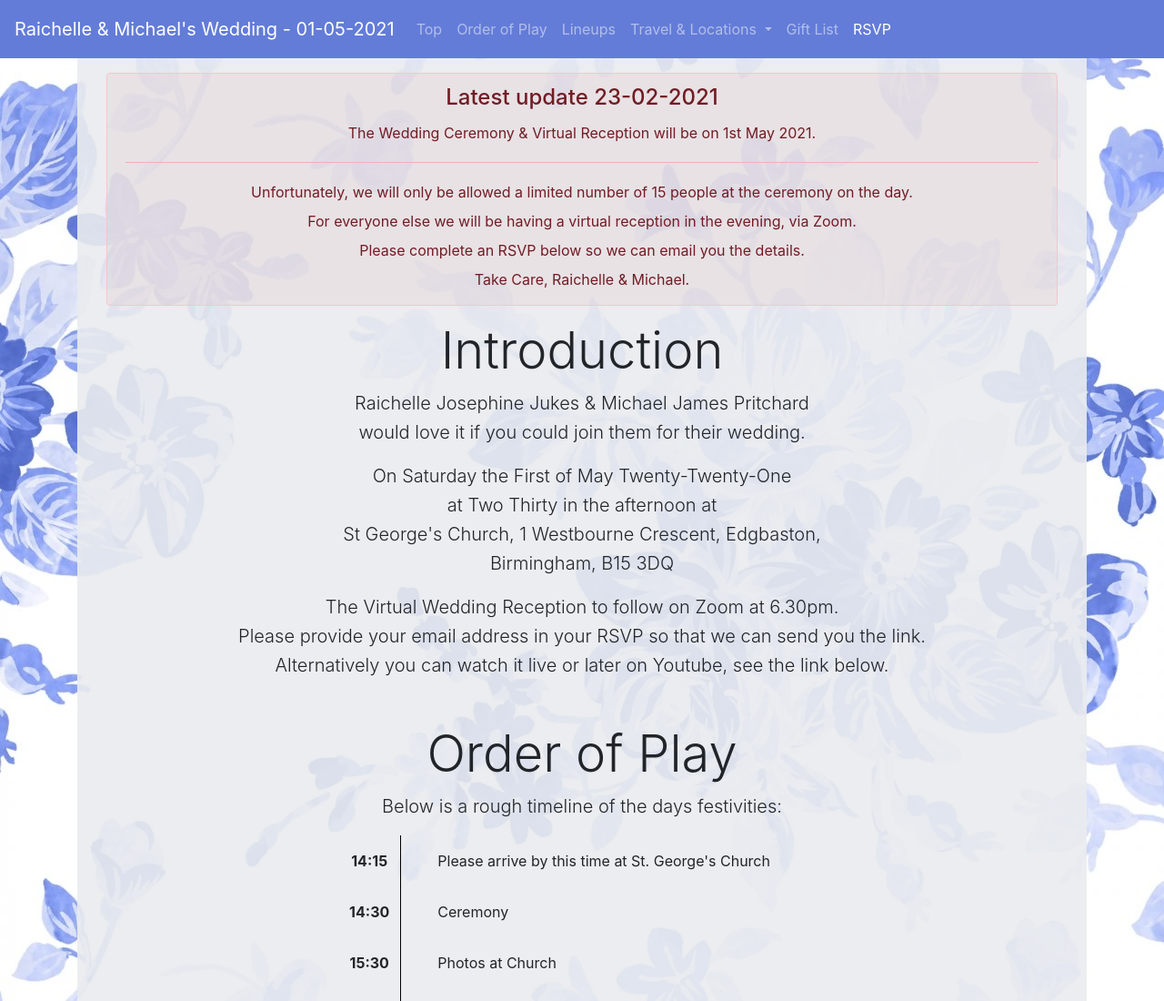
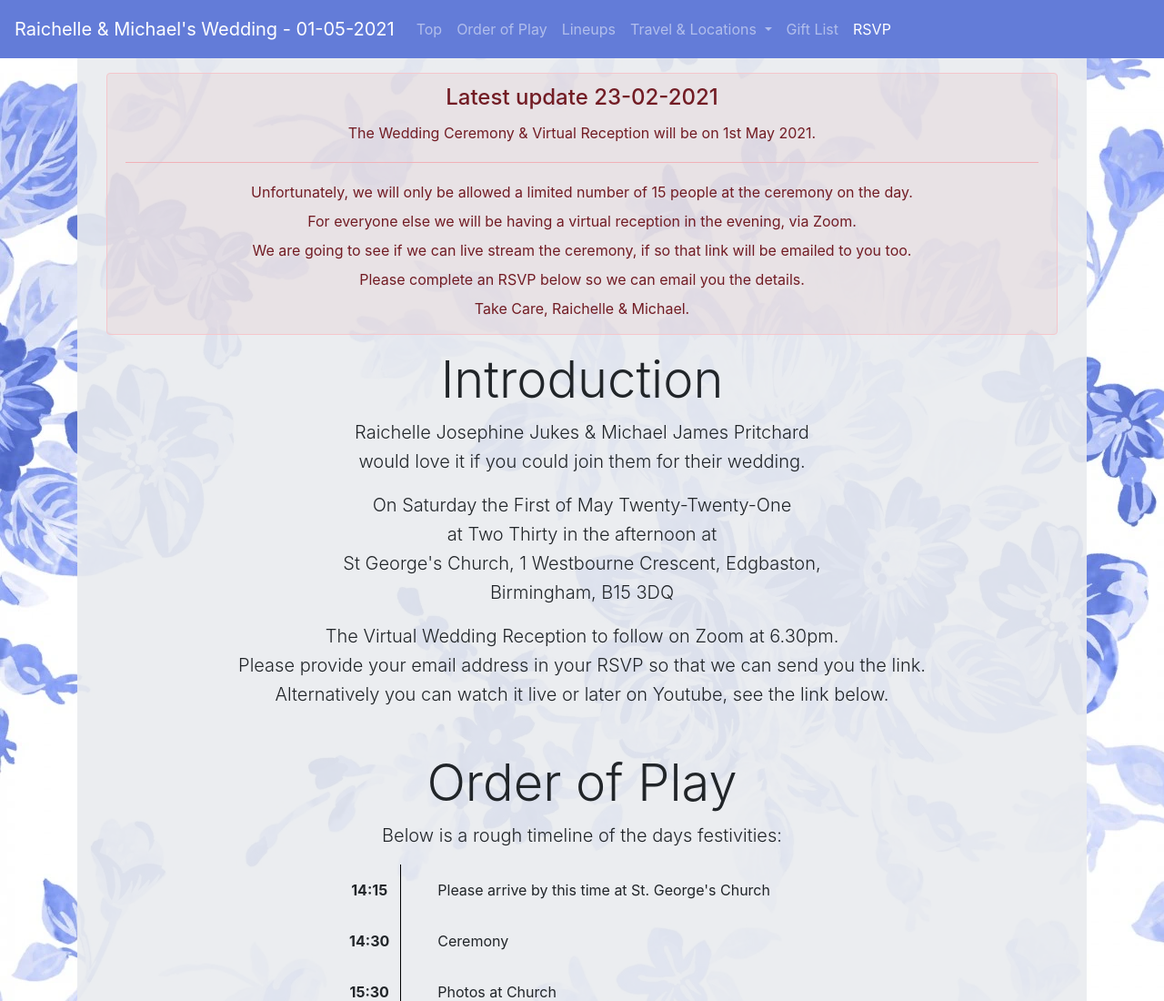
Before and after one commit to blueghostuk/wedding, a website: page index.html in a window 1280 px wide. Shown: the top 1100 px of the page at 91% size. Drawn offline with nearby package versions, Linux system fonts and the light colour scheme.

Commit message:
add live stream text

```diff
--- a/index.html
+++ b/index.html
@@ -66,6 +66,8 @@
                     on the day.
                     <br>
                     For everyone else we will be having a virtual reception in the evening, via Zoom.
+                    <br>
+                    We are going to see if we can live stream the ceremony, if so that link will be emailed to you too.
                     <br>
                     Please complete an RSVP below so we can email you the details.
                     <br>
```
